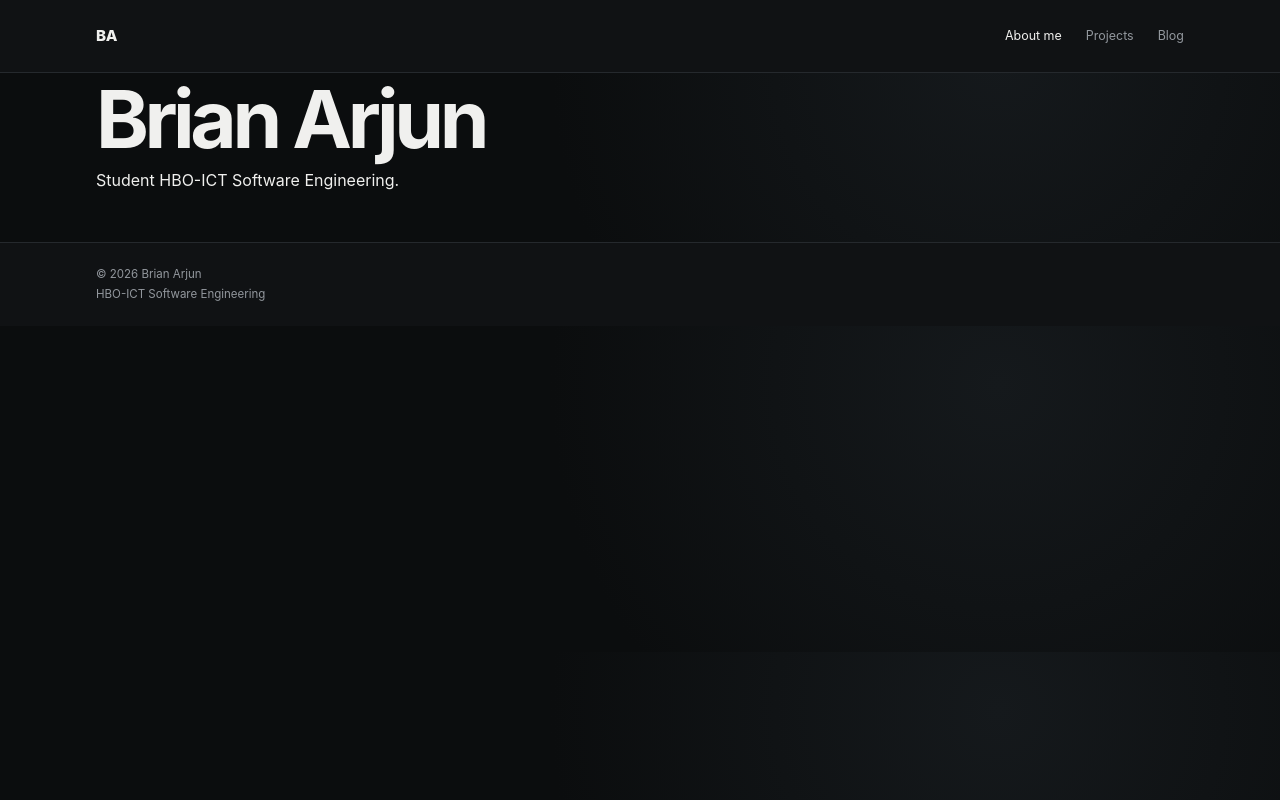
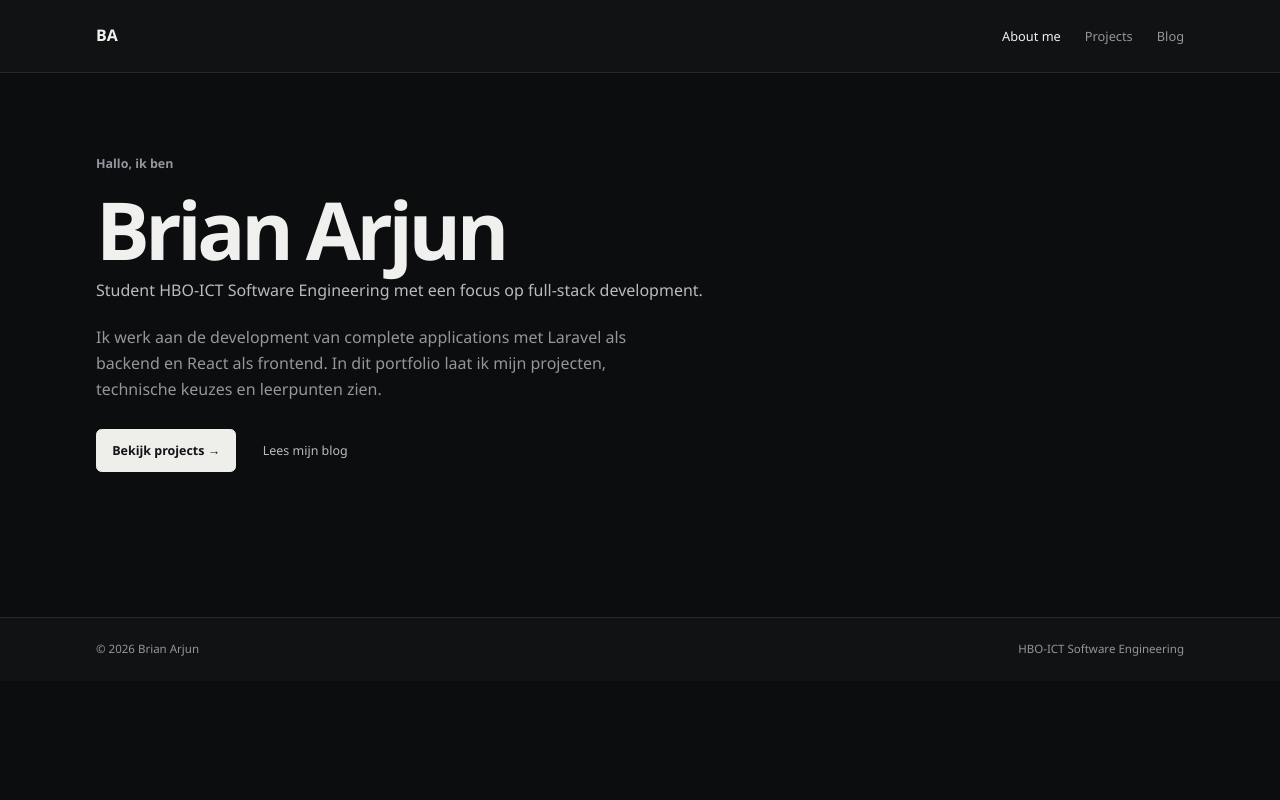
Before and after one commit to nukebit/wpfw_1, a plain HTML site: page index.html in a window 1280 px wide. Drawn offline with Linux system fonts and the light colour scheme.

Commit message:
about me more info

```diff
--- a/index.html
+++ b/index.html
@@ -22,10 +22,16 @@
     </header>
 
     <main>
-        <section class="hero wrap">
+        <header class="hero wrap">
+            <p class="kicker">Hallo, ik ben</p>
             <h1>Brian Arjun</h1>
-            <p>Student HBO-ICT Software Engineering.</p>
-        </section>
+            <p class="role">Student HBO-ICT Software Engineering met een focus op full-stack development.</p>
+        <p class="lead">Ik werk aan de development van complete applications met Laravel als backend en React als frontend. In dit portfolio laat ik mijn projecten, technische keuzes en leerpunten zien.</p>
+        <p class="actions">
+            <a class="btn" href="pages/projects.html">Bekijk projects →</a>
+            <a class="text-link" href="pages/blog.html">Lees mijn blog</a>
+        </p>
+        </header>
     </main>
 
 
--- a/stylesheet/style.css
+++ b/stylesheet/style.css
@@ -24,39 +24,26 @@ html {
 
 body {
     margin: 0;
-    background: radial-gradient(circle at 78% 18%, #15191c 0, var(--page) 28rem);
+    background: var(--page);
     color: var(--text);
-    font-family: Inter, "Segoe UI", Arial, sans-serif;
+    font-family: "Segoe UI", Arial, sans-serif;
     line-height: 1.6;
 }
 
-h1, h2, h3, h4, p {
+h1, h2, h3, p {
     margin-top: 0;
 }
 
-h1, h2, h3, h4 {
+h1, h2, h3 {
     line-height: 1.15;
 }
 
 h1 {
-    margin-bottom: 0.2rem;
-    font-size: clamp(3rem, 8vw, 5rem);
-    letter-spacing: -0.055em;
+    font-size: 3rem;
 }
 
 h2 {
-    margin-bottom: 0.8rem;
-    font-size: clamp(1.55rem, 4vw, 2rem);
-    letter-spacing: -0.035em;
-}
-
-h3 {
-    margin-bottom: 0.45rem;
-    font-size: 1.1rem;
-}
-
-h4 {
-    margin-bottom: 0.3rem;
+    font-size: 1.75rem;
 }
 
 a {
@@ -76,7 +63,6 @@ a {
 }
 
 .header-content {
-    position: relative;
     display: flex;
     align-items: center;
     justify-content: space-between;
@@ -84,14 +70,8 @@ a {
 }
 
 .logo {
-    font-size: 0.95rem;
     font-weight: 800;
-    letter-spacing: -0.03em;
     text-decoration: none;
-}
-
-.desktop-nav {
-    display: block;
 }
 
 .nav-links {
@@ -103,17 +83,12 @@ a {
 }
 
 .nav-link {
-    display: block;
     color: var(--muted);
-    font-size: 0.78rem;
+    font-size: 0.8rem;
     text-decoration: none;
 }
 
-.nav-link:hover {
-    color: var(--text);
-}
-
-.active {
+.nav-link:hover, .active {
     color: var(--text);
 }
 
@@ -125,9 +100,8 @@ a {
 
 .footer-content {
     display: flex;
-    flex-wrap: wrap;
-    flex-direction: column;
-    gap: 0.1rem;
+    justify-content: space-between;
+    gap: 1rem;
 }
 
 .footer-text {
@@ -135,3 +109,63 @@ a {
     color: var(--muted);
     font-size: 0.72rem;
 }
+
+.hero {
+    display: flex;
+    flex-direction: column;
+    align-items: flex-start;
+    justify-content: center;
+    min-height: 31rem;
+    padding-block: 4.5rem;
+}
+
+.hero h1 {
+    margin-bottom: 0.2rem;
+    font-size: clamp(3rem, 8vw, 5rem);
+    letter-spacing: -0.055em;
+}
+
+.kicker, .meta {
+    margin-bottom: 0.55rem;
+    color: var(--muted);
+    font-size: 0.78rem;
+    font-weight: 600;
+}
+
+.role {
+    margin-bottom: 1.35rem;
+    color: var(--subtle);
+}
+
+.lead {
+    max-width: 37rem;
+    margin-bottom: 1.7rem;
+    color: var(--muted);
+}
+
+.actions {
+    display: flex;
+    flex-wrap: wrap;
+    gap: 0.7rem;
+}
+
+.btn, .text-link {
+    display: inline-flex;
+    align-items: center;
+    min-height: 2.65rem;
+    padding: 0.55rem 0.95rem;
+    font-size: 0.78rem;
+    text-decoration: none;
+}
+
+.btn {
+    border: 1px solid var(--button);
+    border-radius: var(--radius);
+    background: var(--button);
+    color: var(--button-text);
+    font-weight: 700;
+}
+
+.text-link {
+    color: var(--subtle);
+}
```
